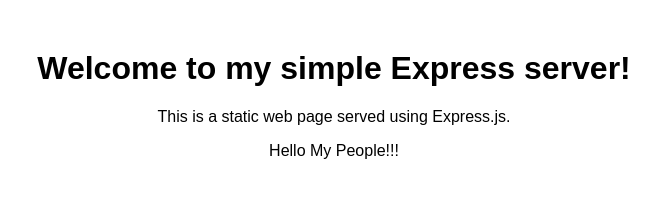
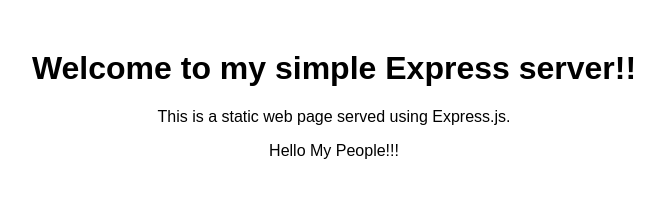
Before and after one commit to thelogicguy/my-gitlab-project, a website: page public/index.html in a window 1280 px wide. Shown: the whole page, without its empty margins (306-971 px from the left). Drawn offline with Linux system fonts and the light colour scheme.

Commit message:
updated index.html

```diff
--- a/public/index.html
+++ b/public/index.html
@@ -14,7 +14,7 @@
   </style>
 </head>
 <body>
-  <h1>Welcome to my simple Express server!</h1>
+  <h1>Welcome to my simple Express server!!</h1>
   <p>This is a static web page served using Express.js.</p>
   <p>Hello My People!!!</p>
 </body>
```
